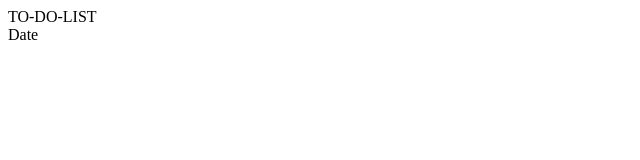
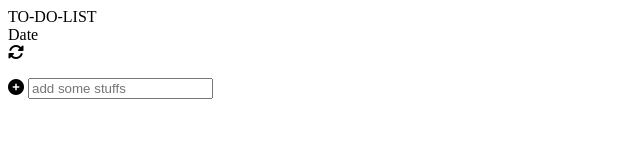
Before and after one commit to wintan1418/TO-DO-LIST, a plain HTML site: page index.html in a window 1280 px wide. Shown: the whole page, without its empty margins (0-640 px from the left). Drawn offline with Linux system fonts and the light colour scheme.

Commit message:
complete html skeleton for todo

```diff
--- a/index.html
+++ b/index.html
@@ -20,12 +20,21 @@
            Date
          </div>
          <div class="clear">
+          <i class="fas fa-sync-alt" onclick="UI.clearToDo()"></i>
 
          </div>
 
        </div>
+       <ul id="list">
+
+       </ul>
+     </div>
+     <div class="addtodo">
+      <i class="fas fa-plus-circle co"></i>
+      <input type="text " id="input" placeholder="add some stuffs">
      </div>
    </div>
+   <script src="scripts.js"></script>
 
 </body>
 </html>
```
